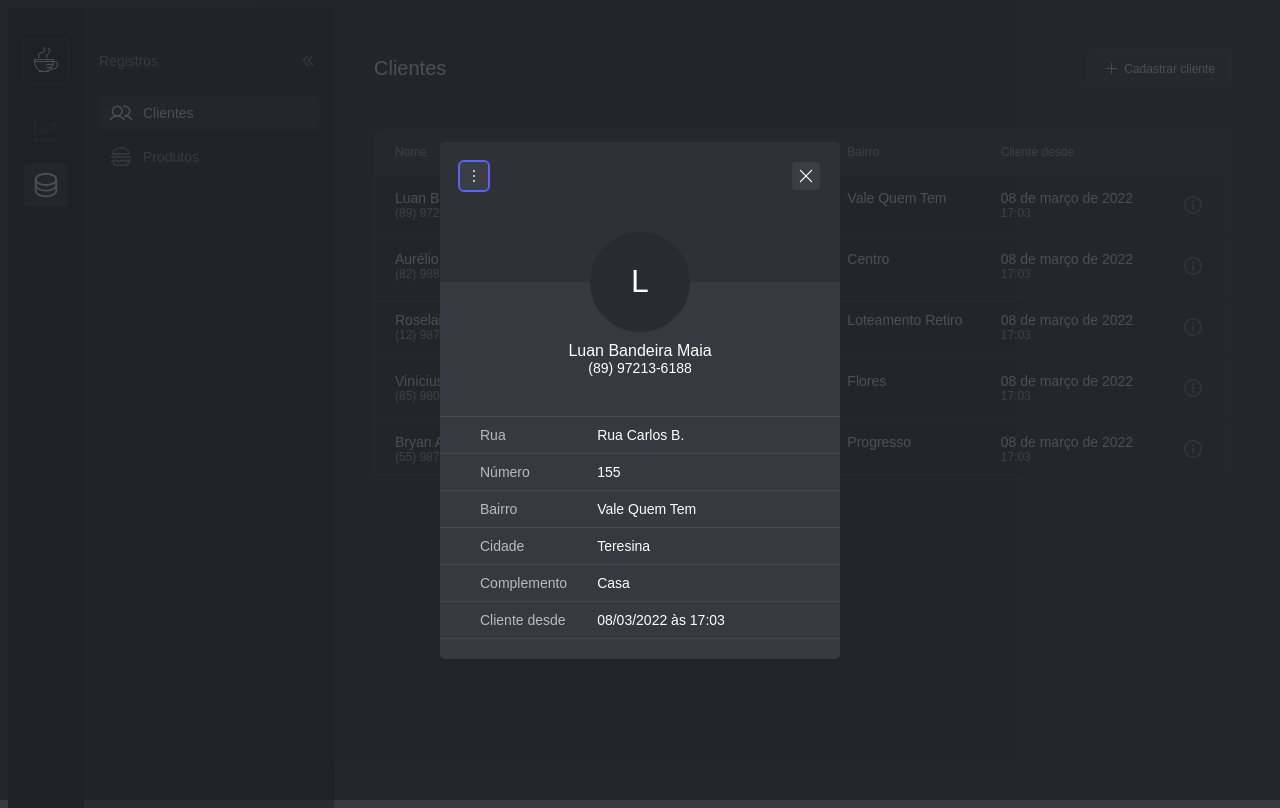
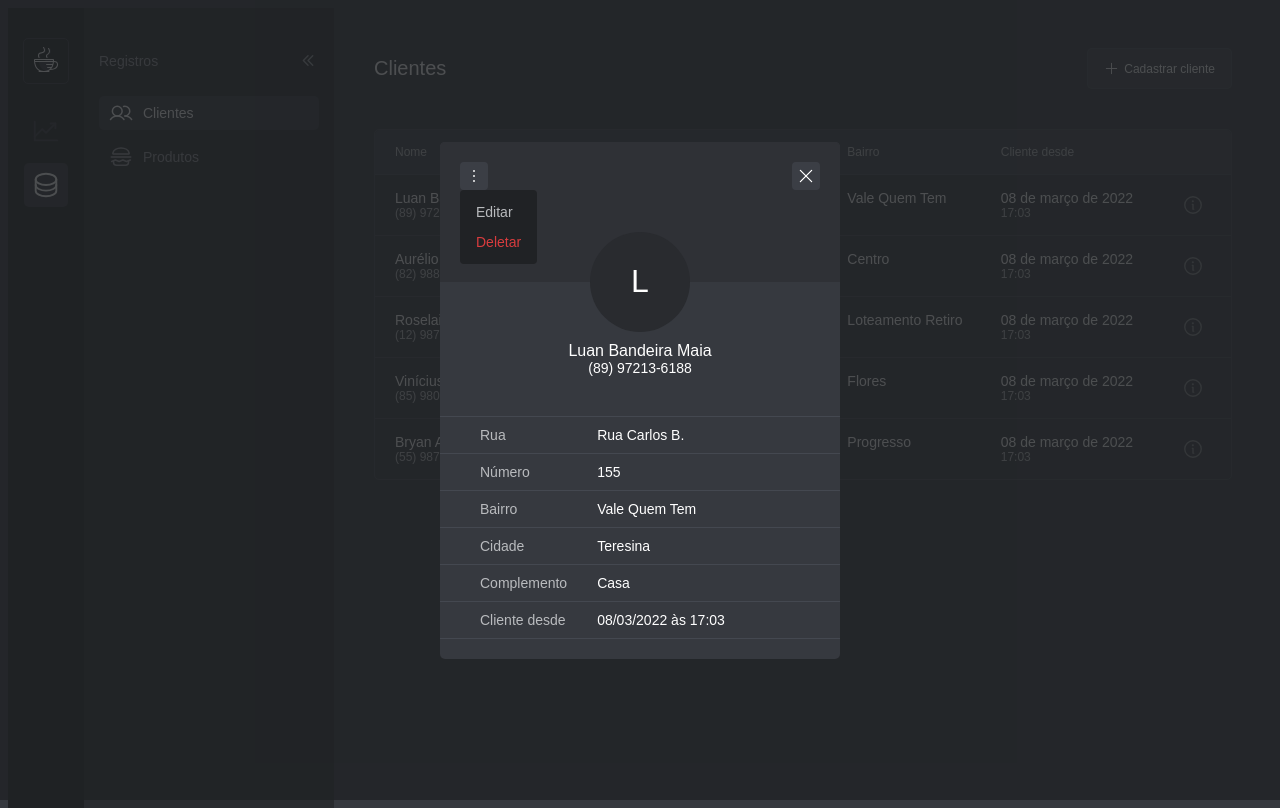
Before and after one commit to lucaslousada/ask-for-food, a React (Vite) app: page /registers/customers/1 in a window 1280 px wide. Both pictures are taken after a click on the button 474 px from the left and 175 px from the top of the page. Built offline with nearby package versions, Linux system fonts and the light colour scheme; data requests are answered from the project's data file; a web font is replaced by a local one.

Commit message:
create component for more actions in see details

```diff
--- a/package.json
+++ b/package.json
@@ -10,6 +10,7 @@
   },
   "dependencies": {
     "@radix-ui/react-dialog": "^0.1.7",
+    "@radix-ui/react-dropdown-menu": "^0.1.6",
     "axios": "^0.27.2",
     "formik": "^2.2.9",
     "phosphor-react": "^1.4.1",
--- /dev/null
+++ b/src/components/MoreActionsInSeeDetails/index.tsx
@@ -0,0 +1,36 @@
+import { useNavigate } from 'react-router-dom';
+import {
+  Root as DropdownMenuRoot,
+  Group as DropdownMenuGroup,
+} from '@radix-ui/react-dropdown-menu';
+
+import { DotsThreeVertical } from 'phosphor-react';
+
+import {
+  DropdownMenuTrigger,
+  DropdownMenuContent,
+  DropdownMenuItem,
+} from './styles';
+
+export function MoreActionsInSeeDetails() {
+  const navigate = useNavigate();
+
+  return (
+    <DropdownMenuRoot modal={false}>
+      <DropdownMenuTrigger>
+        <DotsThreeVertical alt="Mais opções" />
+      </DropdownMenuTrigger>
+
+      <DropdownMenuContent side="bottom" align="start">
+        <DropdownMenuGroup>
+          <DropdownMenuItem onSelect={() => navigate('./edit')}>
+            Editar
+          </DropdownMenuItem>
+          <DropdownMenuItem onSelect={() => navigate('./delete')} color="red">
+            Deletar
+          </DropdownMenuItem>
+        </DropdownMenuGroup>
+      </DropdownMenuContent>
+    </DropdownMenuRoot>
+  );
+}
--- /dev/null
+++ b/src/components/MoreActionsInSeeDetails/styles.ts
@@ -0,0 +1,50 @@
+import styled from 'styled-components';
+import { Trigger, Content, Item } from '@radix-ui/react-dropdown-menu';
+
+interface DropdownMenuItemProps {
+  color?: 'red';
+}
+
+export const DropdownMenuTrigger = styled(Trigger)`
+  display: flex;
+  background-color: ${({ theme }) => theme.colors.transparent_color_200};
+  border: none;
+  border-radius: 4px;
+  padding: 4px;
+  transition: background-color ${({ theme }) => theme.transitions.default};
+
+  &:hover {
+    background-color: ${({ theme }) => theme.colors.color_600};
+  }
+
+  > svg {
+    width: 20px;
+    height: 20px;
+  }
+`;
+
+export const DropdownMenuContent = styled(Content)`
+  padding: 6px 8px;
+  background-color: ${({ theme }) => theme.colors.color_100};
+  border-radius: 4px;
+`;
+
+export const DropdownMenuItem = styled(Item)<DropdownMenuItemProps>`
+  cursor: pointer;
+  padding: 6px 8px;
+  margin: 2px 0;
+  color: ${({ theme, color }) =>
+    color ? theme.colors[color] : theme.colors.color_800};
+  font-size: 14px;
+  border-radius: 2px;
+
+  &:hover {
+    color: ${({ theme }) => theme.colors.color_900};
+    background-color: ${({ theme, color }) =>
+      color ? theme.colors[color] : theme.colors.color_300};
+
+    &:focus {
+      outline: none;
+    }
+  }
+`;
--- a/src/pages/Customers/components/ViewCustomerDetailsModal/index.tsx
+++ b/src/pages/Customers/components/ViewCustomerDetailsModal/index.tsx
@@ -4,6 +4,7 @@ import { useParams, useNavigate } from 'react-router-dom';
 import { api } from '../../../../services/api';
 import { Customers } from '../..';
 import { normalizePhoneNumber } from '../../../../utils/masks';
+import { MoreActionsInSeeDetails } from '../../../../components/MoreActionsInSeeDetails';
 import {
   Root as DialogRoot,
   Portal as DialogPortal,
@@ -14,10 +15,9 @@ import {
   DialogOverlay,
   DialogContent,
   DialogTitle,
-  MoreOptions,
 } from '../../../../styles/shared/ViewDetailsModal';
 
-import { DotsThreeVertical, X } from 'phosphor-react';
+import { X } from 'phosphor-react';
 
 export function ViewCustomerDetailsModal() {
   const [modaIsOpen, setModalIsOpen] = useState(true);
@@ -48,9 +48,7 @@ export function ViewCustomerDetailsModal() {
           {Object.keys(customer).length > 0 ? (
             <DialogContent aria-describedby={undefined}>
               <header>
-                <MoreOptions type="button">
-                  <DotsThreeVertical alt="Mais opções" />
-                </MoreOptions>
+                <MoreActionsInSeeDetails />
                 <DialogClose>
                   <X alt="Fechar" />
                 </DialogClose>
--- a/src/styles/shared/ViewDetailsModal.ts
+++ b/src/styles/shared/ViewDetailsModal.ts
@@ -87,24 +87,6 @@ export const DialogContent = styled(Content)`
   }
 `;
 
-export const MoreOptions = styled.button`
-  display: flex;
-  background-color: ${({ theme }) => theme.colors.transparent_color_200};
-  border: none;
-  border-radius: 4px;
-  padding: 4px;
-  transition: background-color ${({ theme }) => theme.transitions.default};
-
-  &:hover {
-    background-color: ${({ theme }) => theme.colors.color_600};
-  }
-
-  > svg {
-    width: 20px;
-    height: 20px;
-  }
-`;
-
 export const DialogClose = styled(Close)`
   ${ModalCloseButton}
 `;
```
Also changed, not shown: 1 other file (tests, documents, lock files or other folders).
